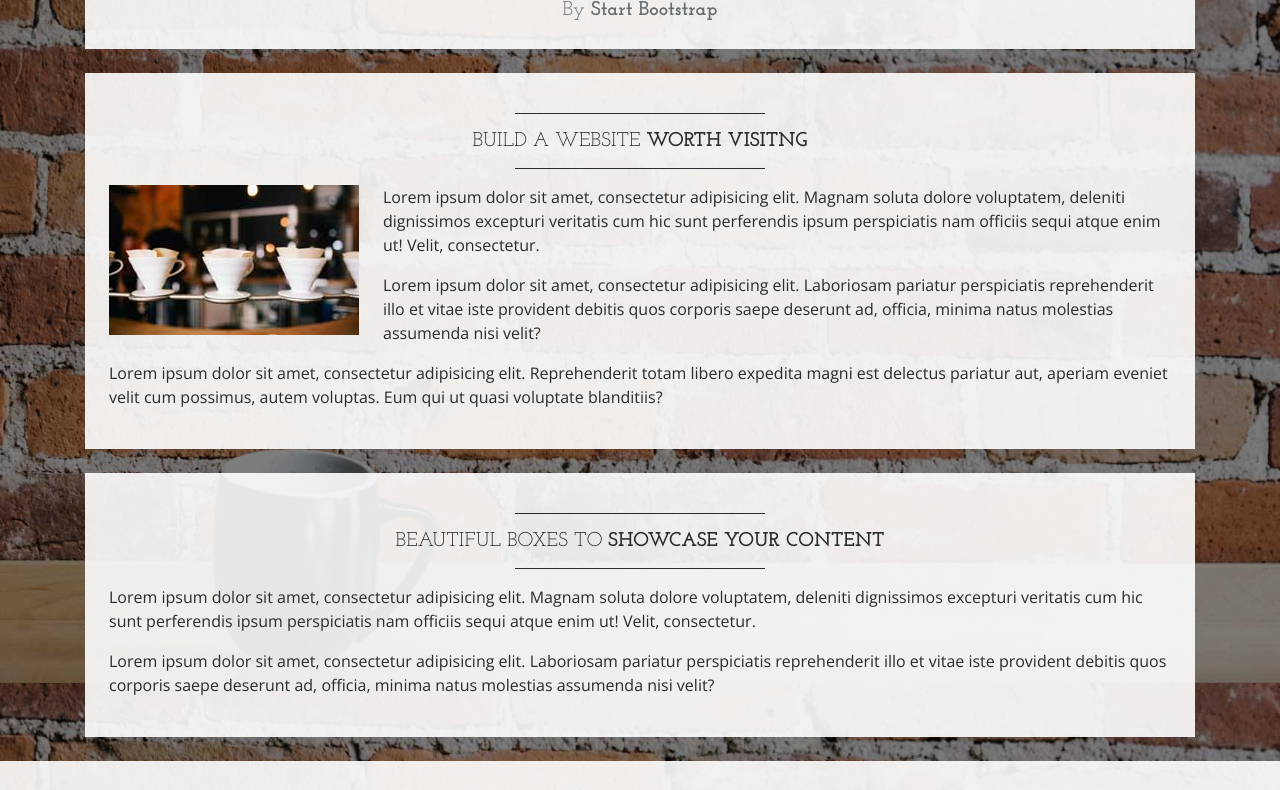
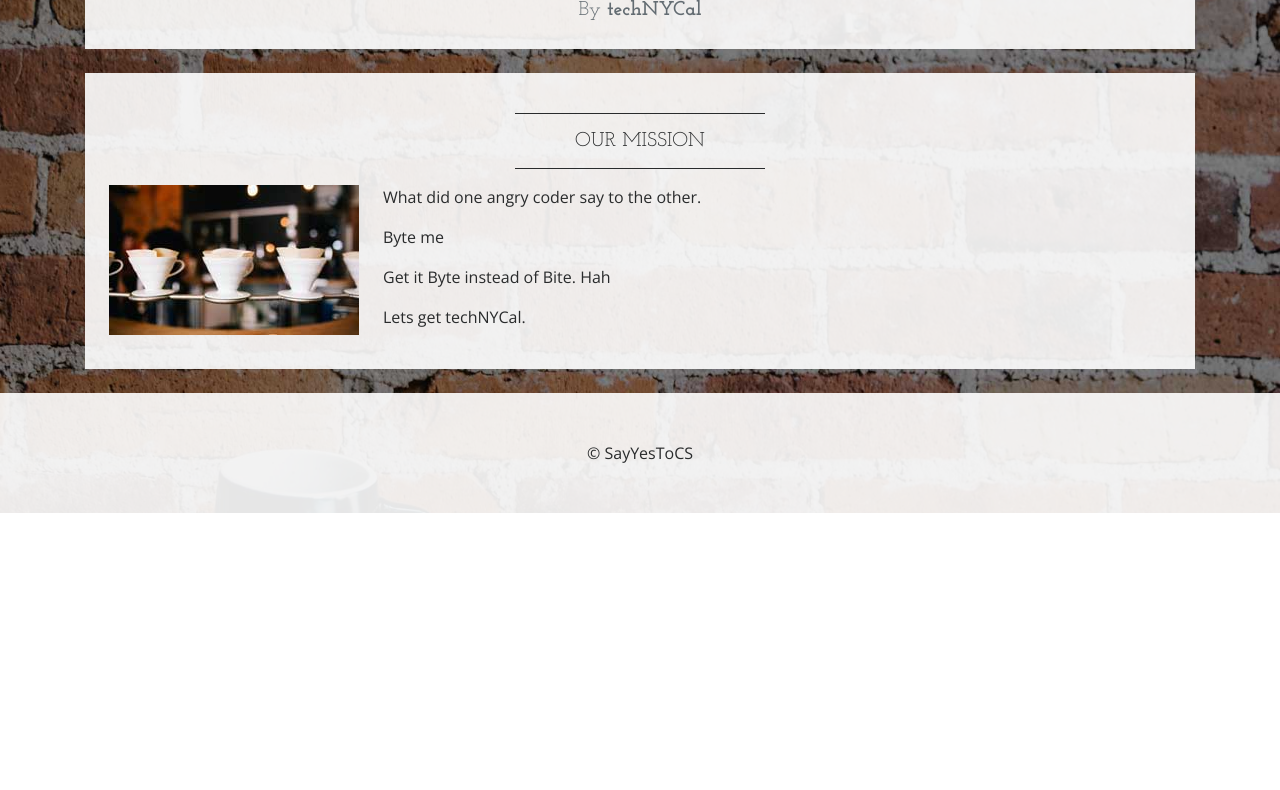
Before and after one commit to sayyestocs/sayyestocs, a website: page startbootstrap-business-casual-4-dev/startbootstrap-business-casual-4-dev/home.html in a window 1280 px wide. Shown: the part 917-1707 px from the top of the page. After the commit the page ends 1430 px from the top, so only its background shows below. Drawn offline with nearby package versions, Linux system fonts and the light colour scheme.

Commit message:
aminata changes

```diff
--- a/startbootstrap-business-casual-4-dev/startbootstrap-business-casual-4-dev/home.html
+++ b/startbootstrap-business-casual-4-dev/startbootstrap-business-casual-4-dev/home.html
@@ -2,13 +2,13 @@
 <html lang="en">
 
 <head>
-
+  <link rel="icon" href="comp.png" type="image/png" sizes="16x16">
     <meta charset="utf-8">
     <meta name="viewport" content="width=device-width, initial-scale=1, shrink-to-fit=no">
     <meta name="description" content="">
     <meta name="author" content="">
 
-    <title>Business Casual - Start Bootstrap Theme</title>
+    <title>SayYesToCS</title>
 
     <!-- Bootstrap core CSS -->
     <link href="vendor/bootstrap/css/bootstrap.min.css" rel="stylesheet">
@@ -45,7 +45,7 @@
 <body>
 
   <div class="tagline-upper text-center text-heading text-shadow text-white mt-4 hidden-md-down">Say Yes To CS</div>
-  <br>
+<br>
 
     <!-- Navigation -->
     <nav class="navbar navbar-toggleable-md navbar-light navbar-custom bg-faded py-lg-4">
@@ -87,22 +87,19 @@
                     <div class="carousel-item active">
                         <img class="d-block img-fluid w-100" src="img/slide-1.jpg" alt="">
                         <div class="carousel-caption d-none d-md-block">
-                            <h3 class="text-shadow">First Slide</h3>
-                            <p class="text-shadow">This is the caption for the first slide.</p>
+
                         </div>
                     </div>
                     <div class="carousel-item">
                         <img class="d-block img-fluid w-100" src="img/slide-2.jpg" alt="">
                         <div class="carousel-caption d-none d-md-block">
-                            <h3 class="text-shadow">Second Slide</h3>
-                            <p class="text-shadow">This is the caption for the second slide.</p>
+
                         </div>
                     </div>
                     <div class="carousel-item">
                         <img class="d-block img-fluid w-100" src="img/slide-3.jpg" alt="">
                         <div class="carousel-caption d-none d-md-block">
-                            <h3 class="text-shadow">Third Slide</h3>
-                            <p class="text-shadow">This is the caption for the third slide.</p>
+
                         </div>
                     </div>
                 </div>
@@ -118,35 +115,29 @@
             <!-- Welcome Message -->
             <div class="text-center mt-4">
                 <div class="text-heading text-muted text-lg">Welcome To</div>
-                <h1 class="my-2">Business Casual</h1>
-                <div class="text-heading text-muted text-lg">By <strong>Start Bootstrap</strong></div>
+                <h1 class="my-2">Say Yes To CS</h1>
+                <div class="text-heading text-muted text-lg">By <strong>techNYCal</strong></div>
             </div>
         </div>
 
         <div class="bg-faded p-4 my-4">
             <hr class="divider">
-            <h2 class="text-center text-lg text-uppercase my-0">Build a website <strong>worth visitng</strong></h2>
+            <h2 class="text-center text-lg text-uppercase my-0">Our Mission</h2>
             <hr class="divider">
             <img class="img-fluid float-left hidden-md-down mr-lg-4" src="img/intro-pic.jpg" alt="">
-            <p>Lorem ipsum dolor sit amet, consectetur adipisicing elit. Magnam soluta dolore voluptatem, deleniti dignissimos excepturi veritatis cum hic sunt perferendis ipsum perspiciatis nam officiis sequi atque enim ut! Velit, consectetur.</p>
-            <p>Lorem ipsum dolor sit amet, consectetur adipisicing elit. Laboriosam pariatur perspiciatis reprehenderit illo et vitae iste provident debitis quos corporis saepe deserunt ad, officia, minima natus molestias assumenda nisi velit?</p>
-            <p>Lorem ipsum dolor sit amet, consectetur adipisicing elit. Reprehenderit totam libero expedita magni est delectus pariatur aut, aperiam eveniet velit cum possimus, autem voluptas. Eum qui ut quasi voluptate blanditiis?</p>
+            <p>What did one angry coder say to the other.</p>
+            <p>Byte me</p>
+            <p>Get it Byte instead of Bite. Hah </p>
+            <p> Lets get techNYCal.</p>
         </div>
 
-        <div class="bg-faded p-4 my-4">
-            <hr class="divider">
-            <h2 class="text-center text-lg text-uppercase my-0">Beautiful boxes to <strong>showcase your content</strong></h2>
-            <hr class="divider">
-            <p>Lorem ipsum dolor sit amet, consectetur adipisicing elit. Magnam soluta dolore voluptatem, deleniti dignissimos excepturi veritatis cum hic sunt perferendis ipsum perspiciatis nam officiis sequi atque enim ut! Velit, consectetur.</p>
-            <p>Lorem ipsum dolor sit amet, consectetur adipisicing elit. Laboriosam pariatur perspiciatis reprehenderit illo et vitae iste provident debitis quos corporis saepe deserunt ad, officia, minima natus molestias assumenda nisi velit?</p>
-        </div>
 
     </div>
     <!-- /.container -->
 
     <footer class="bg-faded text-center py-5">
         <div class="container">
-            <p class="m-0">Copyright &copy; Your Website 2017</p>
+            <p class="m-0"> &copy; SayYesToCS</p>
         </div>
     </footer>
 
```
